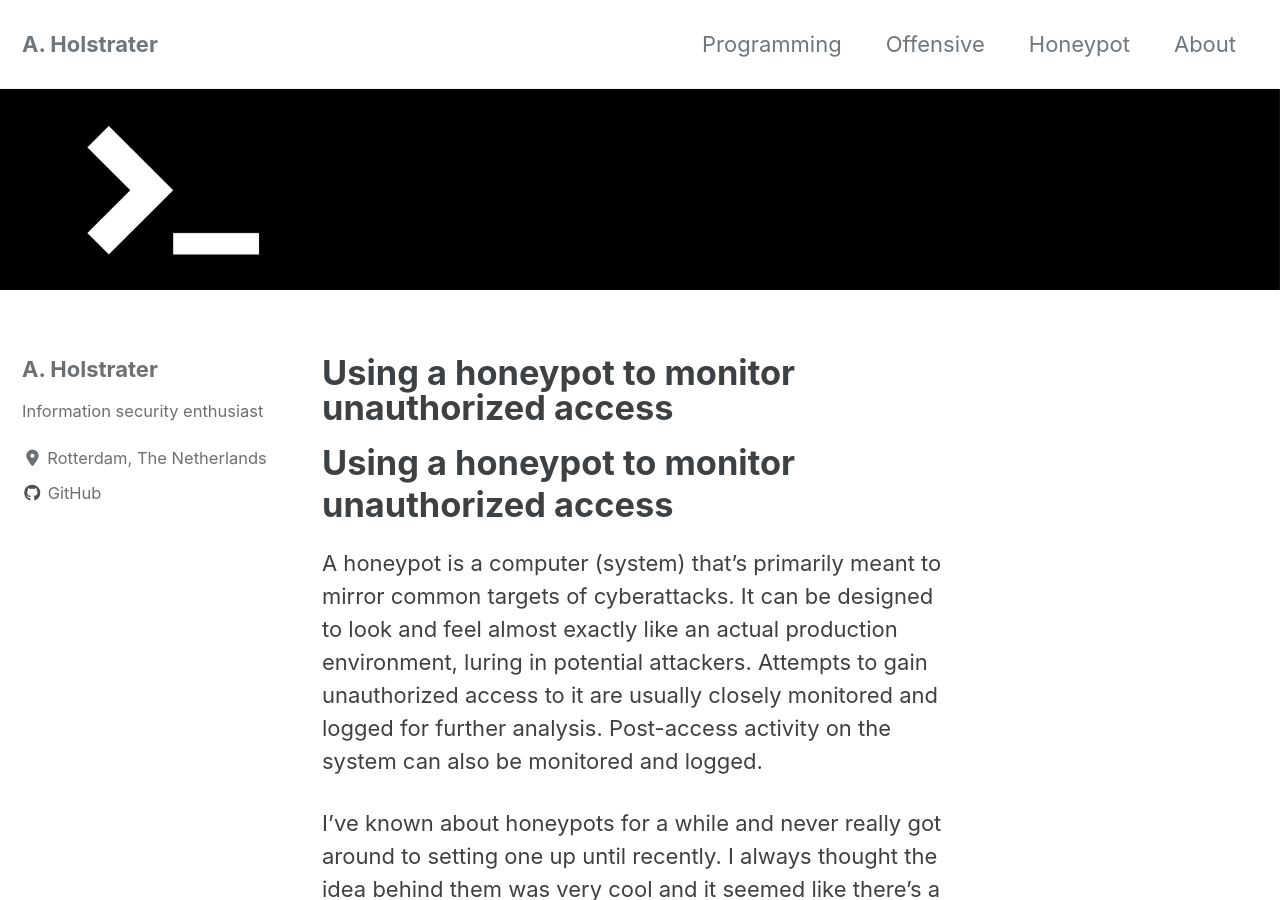
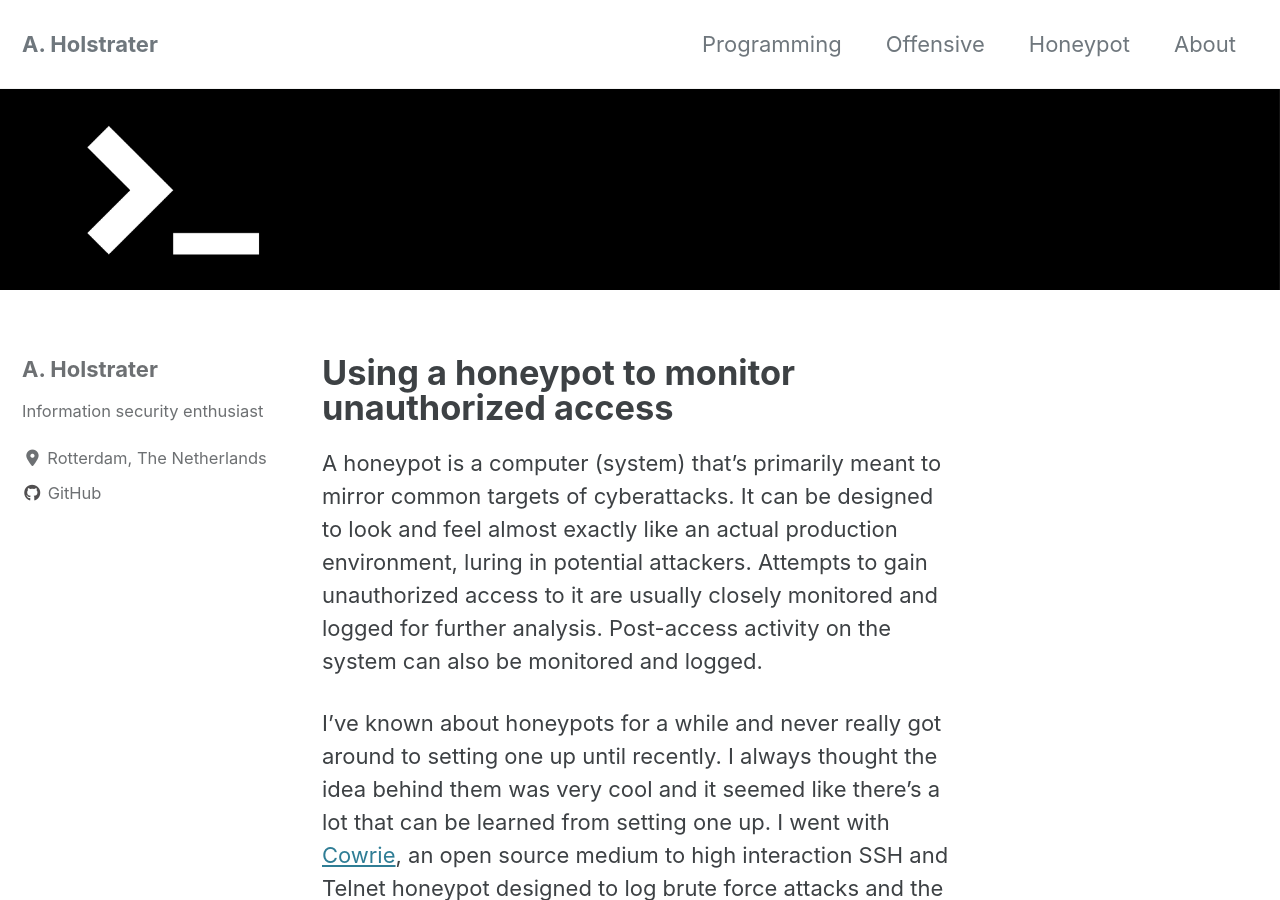
Before and after one commit to holstrater/holstrater.github.io, a Jekyll site: the page built from _pages/honeypot.md, in a window 1280 px wide and 900 px high. Built offline with Jekyll 4.4.1, drawn with Linux system fonts in a browser that asks for light colours; cached includes are drawn as plain includes; nearby versions of some CDN libraries; our own code applies the rules of GitHub Pages for plain Markdown files; part of the change alters nothing that is shown.

Commit message:
honeypot upload

```diff
--- a/_pages/honeypot.md
+++ b/_pages/honeypot.md
@@ -1,12 +1,11 @@
 ---
 layout: archive
 permalink: /honeypot/
+title: "Using a honeypot to monitor unauthorized access"
 author_profile: true
 header:
   image: "/images/banner2.png"
 ---
-
-# Using a honeypot to monitor unauthorized access
 
 A honeypot is a computer (system) that's primarily meant to mirror common targets of cyberattacks. It can be designed to look and feel almost exactly like an actual production environment, luring in potential attackers. Attempts to gain unauthorized access to it are usually closely monitored and logged for further analysis. Post-access activity on the system can also be monitored and logged.
 
```
